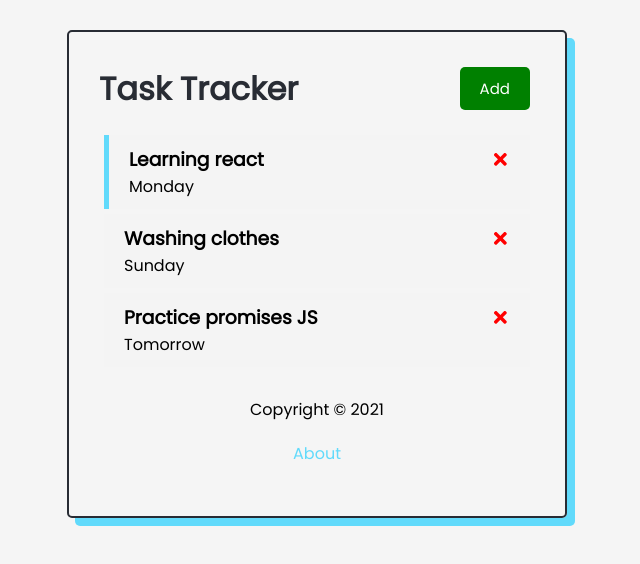
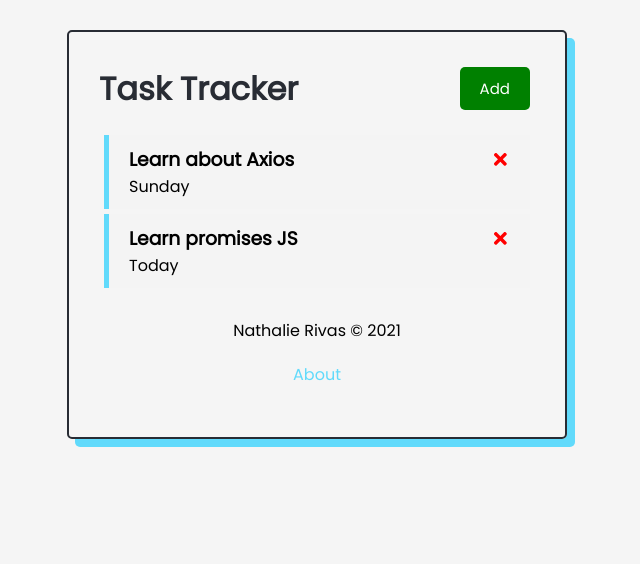
Before and after one commit to imxnat/reactcrash-task-tracker, a React (Create React App) app: page / in a window 1280 px wide. Shown: the top 564 px of the page, without its empty margins (323-963 px from the left). Built offline with nearby package versions, Linux system fonts and the light colour scheme; data requests are answered from the project's data file.

Commit message:
:art: improve footer
footer change

```diff
--- a/db.json
+++ b/db.json
@@ -1,22 +1,16 @@
 {
   "tasks": [
     {
-      "id": 1,
-      "text": "Learning react",
-      "day": "Monday",
-      "reminder": true
+      "text": "Learn about Axios",
+      "day": "Sunday",
+      "reminder": true,
+      "id": 5
     },
     {
-      "id": 2,
-      "text": "Washing clothes",
-      "day": "Sunday",
-      "reminder": false
-    },
-    {
-      "text": "Practice promises JS",
-      "day": "Tomorrow",
-      "reminder": false,
-      "id": 4
+      "text": "Learn promises JS",
+      "day": "Today",
+      "reminder": true,
+      "id": 6
     }
   ]
 }
--- a/src/components/Footer.js
+++ b/src/components/Footer.js
@@ -6,7 +6,7 @@ const Footer = () => {
 
     return (
         <footer>
-            <p>Copyright &copy; 2021</p>
+            <p>Nathalie Rivas &copy; 2021</p>
 
             {location.pathname === '/about' && <a style={{textDecoration: 'none', color: 'pink', lineHeight: '4rem'}} href='http://twitter.com/imxnat' target='_blank' rel="noreferrer" >[ Dev 🥰 ]</a>}
 
```
